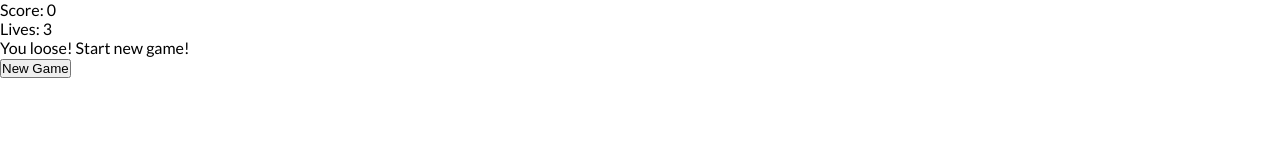
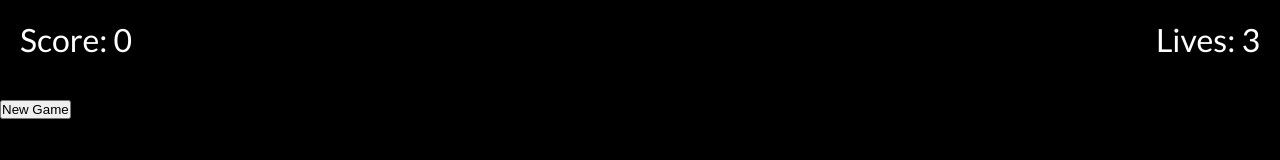
Before and after one commit to DariuszOkonski/spaceship, a plain HTML site: page index.html in a window 1280 px wide. Drawn offline with Linux system fonts and the light colour scheme.

Commit message:
add styles for .information

```diff
--- a/css/style.css
+++ b/css/style.css
@@ -8,3 +8,20 @@ body {
     font-family: 'Lato', sans-serif;
     box-sizing: border-box;
 }
+
+.container {
+    width: 100vw;
+    height: 100vh;
+    background-color: #000;
+    position: relative;
+}
+
+.information {
+    color: #fff;
+    display: flex;
+    justify-content: space-between;
+    padding: 20px;
+    font-size: 32px;
+    z-index: 2;
+    position: relative;
+}
```
